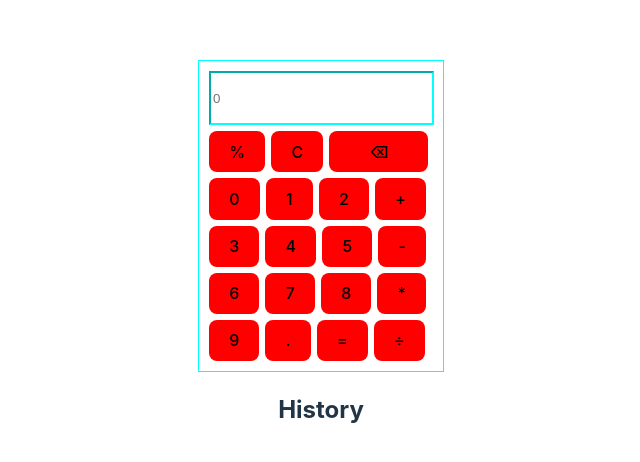
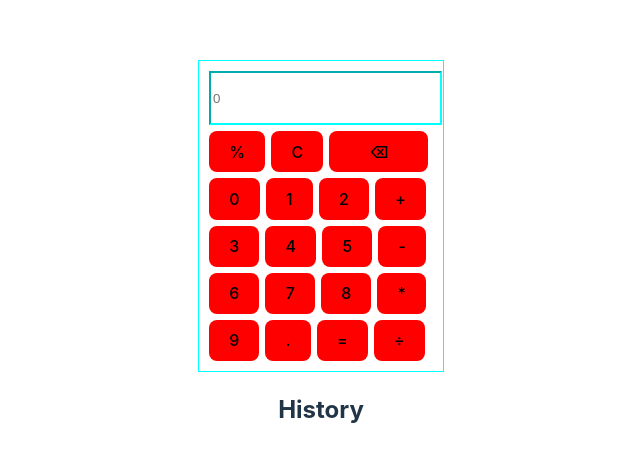
Before and after one commit to ditosoft-erman/reactjs-arc, a React (Vite) app: page / in a window 1280 px wide. Shown: the part 146-608 px from the top of the page, without its empty margins (319-959 px from the left). Built offline with nearby package versions, Linux system fonts and the light colour scheme.

Commit message:
added input width

```diff
--- a/src/App.css
+++ b/src/App.css
@@ -16,7 +16,7 @@
 }
 
 input {
-  width: calc(100% + 2rem);
+  width: calc(100% + 2.5rem);
   height: 3rem;
   border-color: aqua;
 }
```
